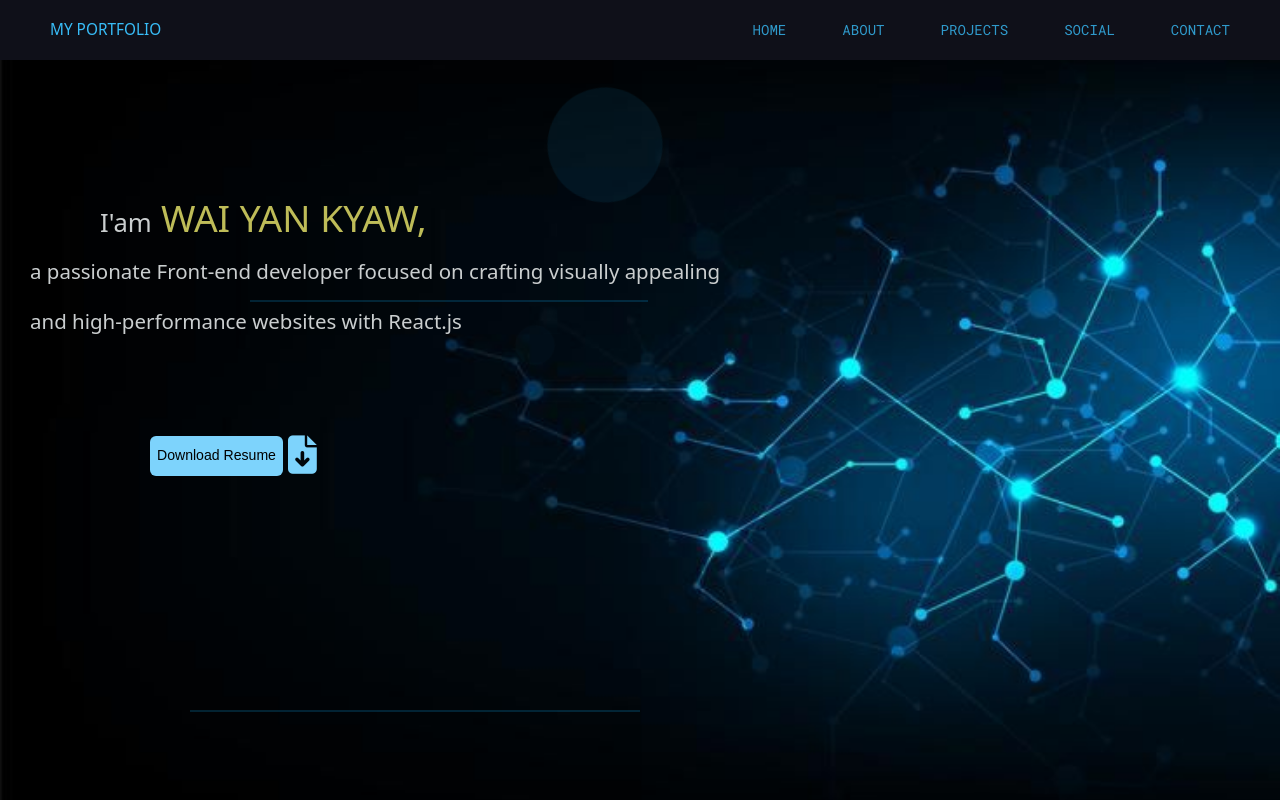
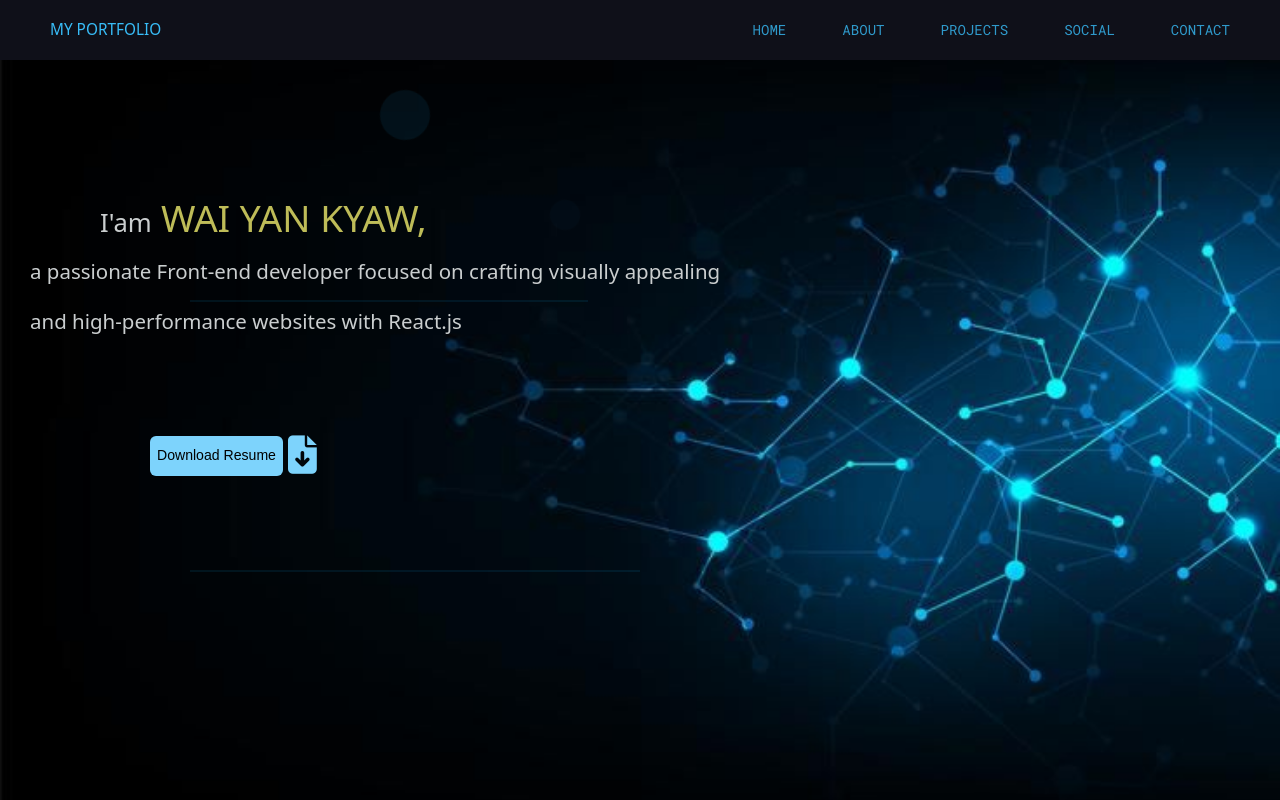
Before and after one commit to waiyankyaw-coding/my-portfolio, a plain HTML site: page index.html in a window 1280 px wide. Drawn offline with nearby package versions, Linux system fonts and the light colour scheme.

Commit message:
no animation home page ver

```diff
--- a/index.html
+++ b/index.html
@@ -85,38 +85,27 @@
 
         <!--animation one-->
            <div class="animation-one w-[30px] h-[30px] rounded-[50%] bg-sky-500 rotate-[13deg] absolute left-[550px] top-[200px]
-           max-[1536px]:left-[520px] top-[330px] opacity-[0.1]
-           max-[1920px]:scale-[1.3] left-[750px] top-[320px]
+
            "></div>
 
            <!--animation two-->
            <div class="animation-two w-[50px] h-[50px] rounded-[50%] bg-sky-500 rotate-[13deg] absolute left-[450px] top-[430px]
-           max-[1024px]:left-[400px] opacity-[0.2]
-           max-[1536px]:top-[490px] left-[680px] opacity-[0.2]
-           max-[1920px]:left-[670px] top-[550px]
+
            "></div>
 
            <!--animation three-->
            <div class="animation-three w-[50px] h-[50px] rounded-[50%] bg-sky-500 rotate-[13deg] absolute left-[380px] top-[90px]
-           max-[1024px]:left-[500px] opacity-[0.1]
-           max-[1536px]:top-[120px] left-[580px] scale-[2.2] opacity-[0.1]
-           max-[1920px]:top-[190px] scale-[2.3] left-[450px]
+
            "></div>
 
            <!--sliding animation-->
            <div class="sliding-animation  h-[2px] bg-sky-500 absolute top-[300px] left-[190px]
-           max-[1280px]:top-[300px]
-           max-[1408px]:top-[250px]
-           max-[1536px]:top-[320px] left-[250px] opacity-[0.2]
-           max-[1920px]:top-[410px]
+
            "></div>
 
            <div class="sliding-animation-two  h-[2px] bg-sky-500 absolute top-[570px] left-[190px]
-            max-[1280px]:top-[710px] opacity-[0.2]
-            max-[1408px]:top-[520px] left-[0px] opacity-[0.1]
-            max-[1536px]: top-[590px] opacity-[0.2]
-            max-[1920px]:top-[700px]
-            "></div>
+
+           "></div>
 
 
 
```
